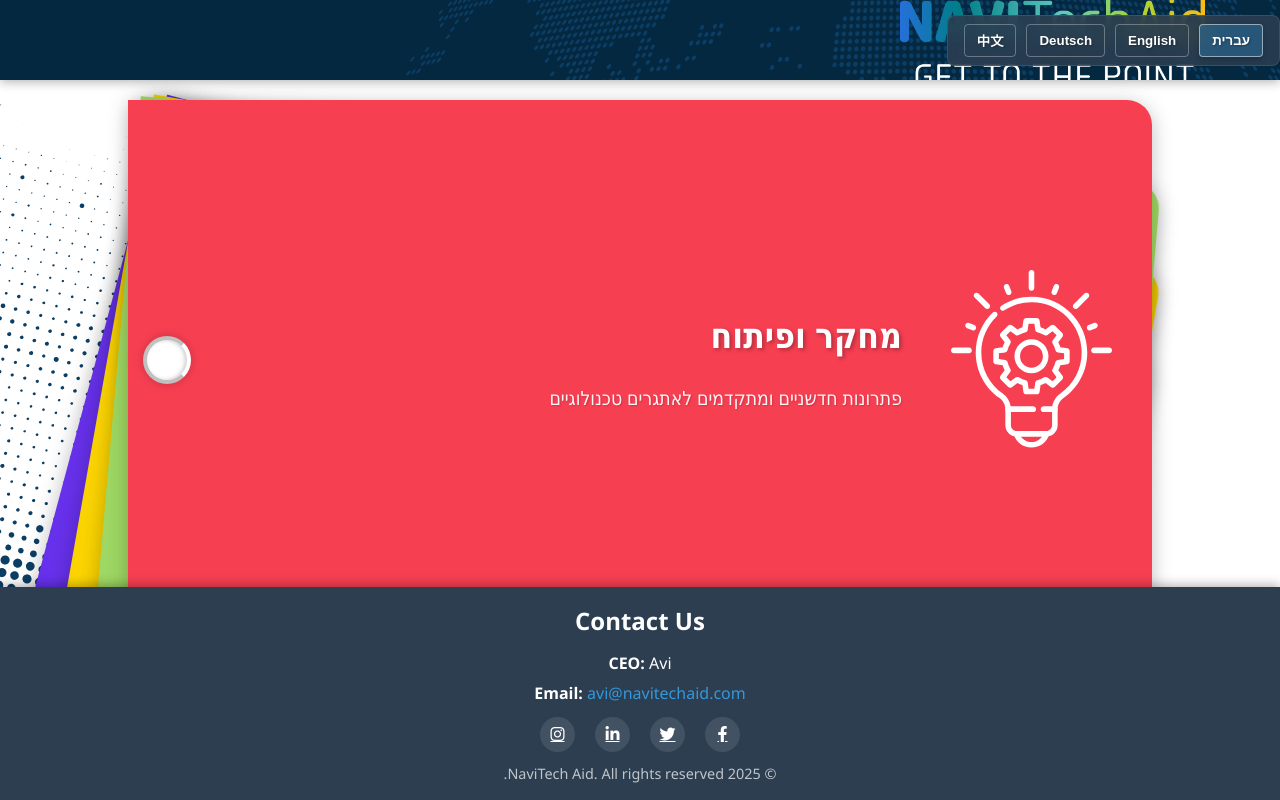
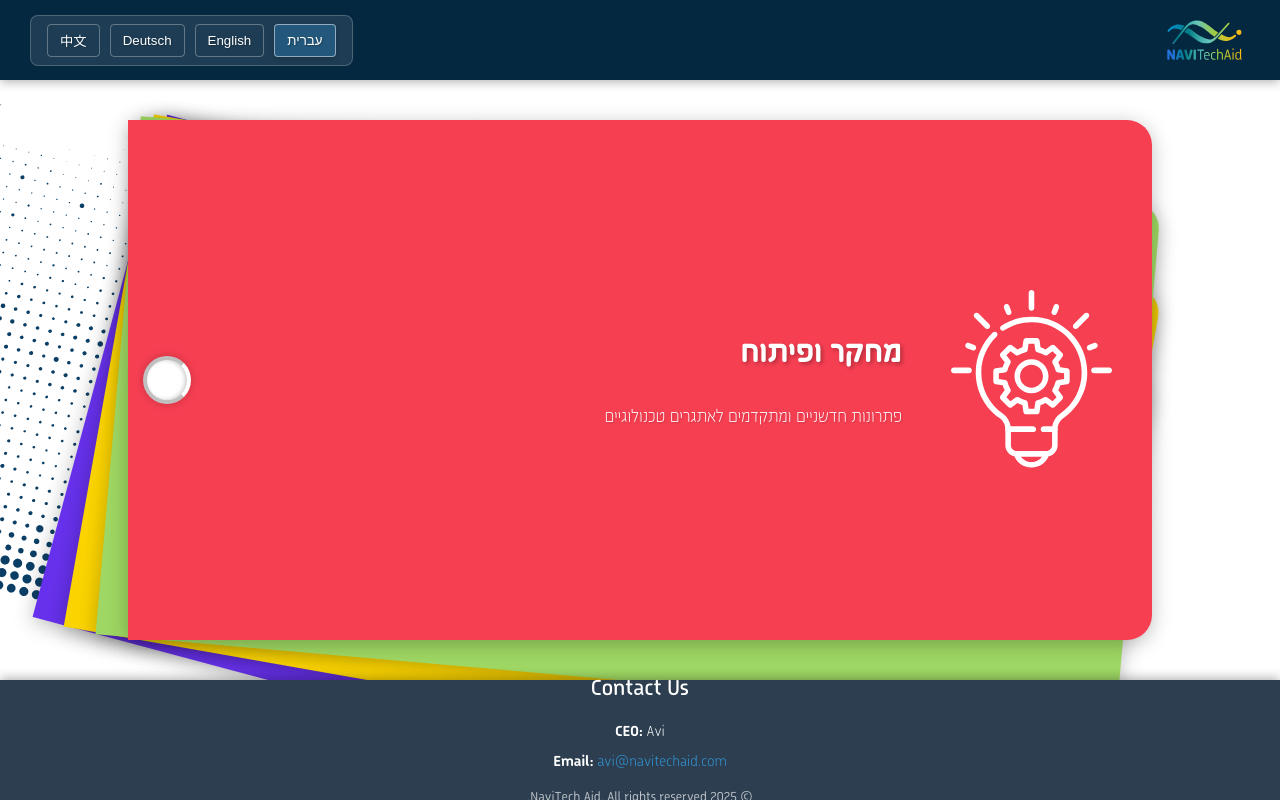
Before and after one commit to a314s/One-Pager, a website: page index.html in a window 1280 px wide. Drawn offline with Linux system fonts and the light colour scheme.

Commit message:
V3.1.0 minor changes to the layout

```diff
--- a/index.html
+++ b/index.html
@@ -10,7 +10,7 @@
 <body>
     <div class="page-container">
         <header>
-            <img src="website header.png" alt="NaviTech Aid Header" class="header-image">
+            <img src="logo navitechaid-04.svg" alt="NaviTech Aid Logo" class="logo-image">
             <div class="language-selector">
                 <button class="lang-btn active" data-lang="he">עברית</button>
                 <button class="lang-btn" data-lang="en">English</button>
@@ -91,12 +91,6 @@
                         <p><strong>CEO:</strong> Avi</p>
                         <p><strong>Email:</strong> <a href="mailto:avi@navitechaid.com">avi@navitechaid.com</a></p>
                     </div>
-                    <div class="social-links">
-                        <a href="#" class="social-icon"><i class="fab fa-facebook-f"></i></a>
-                        <a href="#" class="social-icon"><i class="fab fa-twitter"></i></a>
-                        <a href="#" class="social-icon"><i class="fab fa-linkedin-in"></i></a>
-                        <a href="#" class="social-icon"><i class="fab fa-instagram"></i></a>
-                    </div>
                 </div>
                 <div class="copyright">
                     <p>&copy; 2025 NaviTech Aid. All rights reserved.</p>
--- a/script.js
+++ b/script.js
@@ -51,15 +51,21 @@ document.addEventListener('DOMContentLoaded', () => {
             });
 
             if (direction === 'up') {
-                // When going up, remove active class from current tag only
+                // When going up, remove active class from current tag
                 tags[currentTagIndex].classList.remove('active');
-                // Reset all subsequent tags
-                for (let i = currentTagIndex + 1; i < tags.length; i++) {
-                    tags[i].classList.remove('active');
+                // Update positions for all tags
+                for (let i = 0; i < tags.length; i++) {
+                    tags[i].style.transform = `translateX(${-10 * i}px) rotate(${5 * i}deg)`;
+                    tags[i].style.zIndex = tags.length - i;
                 }
             } else {
-                // When going down, add active class to current tag only
+                // When going down, add active class to current tag
                 tags[currentTagIndex].classList.add('active');
+                // Update positions for remaining tags
+                for (let i = currentTagIndex + 1; i < tags.length; i++) {
+                    tags[i].style.transform = `translateX(${-10 * (i - currentTagIndex - 1)}px) rotate(${5 * (i - currentTagIndex - 1)}deg)`;
+                    tags[i].style.zIndex = tags.length - (i - currentTagIndex);
+                }
             }
 
             currentTagIndex = nextIndex;
@@ -141,6 +147,7 @@ document.addEventListener('DOMContentLoaded', () => {
     // Initialize transitions and positions
     tags.forEach((tag, index) => {
         tag.style.transition = 'all 0.4s cubic-bezier(0.4, 0.0, 0.2, 1)';
-        tag.style.setProperty('--index', index);
+        tag.style.transform = `translateX(${-10 * index}px) rotate(${5 * index}deg)`;
+        tag.style.zIndex = tags.length - index;
     });
 });
--- a/styles.css
+++ b/styles.css
@@ -5,10 +5,38 @@
     --text-color: #333;
     --transition: all 0.3s ease;
     --header-height: 10vh;
+    --footer-height: 15vh;
     --tag-height: 65vh;
     --tag-width: 80vw;
     --tag-angle: 5deg;
-    --frosted-blue: rgba(44, 62, 80, 0.85);
+}
+
+@font-face {
+    font-family: 'Pauza';
+    src: url('font pauza navitechaid/Pauza-Regular-TRIAL.otf') format('opentype');
+    font-weight: normal;
+    font-style: normal;
+}
+
+@font-face {
+    font-family: 'Pauza';
+    src: url('font pauza navitechaid/Pauza-Bold-TRIAL.otf') format('opentype');
+    font-weight: bold;
+    font-style: normal;
+}
+
+@font-face {
+    font-family: 'Pauza';
+    src: url('font pauza navitechaid/Pauza-Light-TRIAL.otf') format('opentype');
+    font-weight: 300;
+    font-style: normal;
+}
+
+@font-face {
+    font-family: 'Pauza';
+    src: url('font pauza navitechaid/Pauza-Medium-TRIAL.otf') format('opentype');
+    font-weight: 500;
+    font-style: normal;
 }
 
 * {
@@ -22,7 +50,7 @@ html, body {
 }
 
 body {
-    font-family: 'Segoe UI', Tahoma, Geneva, Verdana, sans-serif;
+    font-family: 'Pauza', sans-serif;
     line-height: 1.6;
     color: var(--text-color);
     background: url('texture.png') repeat;
@@ -38,36 +66,30 @@ body {
 /* Header Styles */
 header {
     height: var(--header-height);
-    background: var(--secondary-color);
+    background: #052841;
     box-shadow: 0 2px 10px rgba(0, 0, 0, 0.3);
-    overflow: hidden;
     display: flex;
     align-items: center;
+    justify-content: space-between;
+    padding: 0 30px;
     flex-shrink: 0;
     position: relative;
     z-index: 100;
 }
 
-.header-image {
-    position: absolute;
-    top: 0;
-    left: 0;
-    width: 100%;
-    height: 100%;
-    object-fit: cover;
+.logo-image {
+    height: 70%;
+    width: auto;
+    object-fit: contain;
 }
 
 .language-selector {
-    position: relative;
     display: flex;
     gap: 10px;
-    z-index: 10;
     padding: 8px 16px;
-    margin-left: 20px;
-    background: var(--frosted-blue);
-    backdrop-filter: blur(8px);
+    background: rgba(255, 255, 255, 0.1);
     border-radius: 8px;
-    border: 1px solid rgba(255, 255, 255, 0.1);
+    border: 1px solid rgba(255, 255, 255, 0.2);
 }
 
 .lang-btn {
@@ -78,7 +100,7 @@ header {
     border-radius: 4px;
     cursor: pointer;
     transition: var(--transition);
-    font-weight: bold;
+    font-weight: 500;
     text-shadow: 1px 1px 2px rgba(0, 0, 0, 0.3);
 }
 
@@ -104,7 +126,7 @@ main {
     position: relative;
     z-index: 1;
     overflow: hidden;
-    height: calc(100vh - var(--header-height) - 61px);
+    height: calc(100vh - var(--header-height) - var(--footer-height));
 }
 
 .tag-container {
@@ -178,6 +200,7 @@ main {
     margin-bottom: 20px;
     text-shadow: 2px 2px 4px rgba(0, 0, 0, 0.3);
     transition: all 0.4s cubic-bezier(0.4, 0.0, 0.2, 1);
+    font-weight: bold;
 }
 
 .tag-text p {
@@ -186,46 +209,30 @@ main {
     opacity: 0.95;
     text-shadow: 1px 1px 2px rgba(0, 0, 0, 0.2);
     transition: all 0.4s cubic-bezier(0.4, 0.0, 0.2, 1);
+    font-weight: 300;
 }
 
-/* Tag colors and initial positions */
-.tag:nth-child(1) {
-    --tag-color: #F73F52;
+/* Tag colors */
+.tag:nth-child(1) { --tag-color: #F73F52; }
+.tag:nth-child(2) { --tag-color: #9ED763; }
+.tag:nth-child(3) { --tag-color: #FBD400; }
+.tag:nth-child(4) { --tag-color: #6730EC; }
+
+/* Tag Animation */
+.tag {
     transform: translateX(0) rotate(0deg);
-    z-index: 4;
+    transition: transform 0.4s cubic-bezier(0.4, 0.0, 0.2, 1),
+                opacity 0.4s cubic-bezier(0.4, 0.0, 0.2, 1),
+                z-index 0s;
 }
 
-.tag:nth-child(2) {
-    --tag-color: #9ED763;
-    transform: translateX(-10px) rotate(calc(var(--tag-angle)));
-    z-index: 3;
-}
-
-.tag:nth-child(3) {
-    --tag-color: #FBD400;
-    transform: translateX(-20px) rotate(calc(var(--tag-angle) * 2));
-    z-index: 2;
-}
-
-.tag:nth-child(4) {
-    --tag-color: #6730EC;
-    transform: translateX(-30px) rotate(calc(var(--tag-angle) * 3));
-    z-index: 1;
-}
-
-/* Tag Animation */
 .tag.active {
-    transform: translateX(-100%) rotate(-90deg);
+    transform: translateX(-100%) rotate(-90deg) !important;
     opacity: 0.3;
 }
 
 .tag.active + .tag {
-    transform: translateX(0) rotate(0deg);
-}
-
-/* Ensure non-active tags maintain their position */
-.tag:not(.active) {
-    transform: translateX(calc(-10px * (var(--index, 0)))) rotate(calc(var(--tag-angle) * var(--index, 0)));
+    transform: translateX(0) rotate(0deg) !important;
 }
 
 .tag.active .tag-content {
@@ -243,11 +250,13 @@ main {
 footer {
     background-color: var(--secondary-color);
     color: white;
-    padding: 15px 0;
+    height: 15vh;
     flex-shrink: 0;
     position: relative;
     z-index: 100;
     box-shadow: 0 -2px 10px rgba(0, 0, 0, 0.3);
+    display: flex;
+    align-items: center;
 }
 
 .container {
@@ -264,11 +273,13 @@ footer {
 .contact-section h2 {
     font-size: 1.5rem;
     margin-bottom: 10px;
+    font-weight: 500;
 }
 
 .contact-info {
     margin-bottom: 10px;
     font-size: 1rem;
+    font-weight: 300;
 }
 
 .contact-info p {
@@ -286,34 +297,11 @@ footer {
     text-decoration: underline;
 }
 
-.social-links {
-    display: flex;
-    justify-content: center;
-    gap: 20px;
-    margin-bottom: 10px;
-}
-
-.social-icon {
-    display: flex;
-    align-items: center;
-    justify-content: center;
-    width: 35px;
-    height: 35px;
-    background-color: rgba(255, 255, 255, 0.1);
-    color: white;
-    border-radius: 50%;
-    transition: var(--transition);
-}
-
-.social-icon:hover {
-    background-color: var(--primary-color);
-    transform: translateY(-2px);
-}
-
 .copyright {
     text-align: center;
     font-size: 0.9rem;
     color: rgba(255, 255, 255, 0.7);
+    margin-top: 10px;
 }
 
 /* Responsive Styles */
```
Also changed, not shown: font pauza navitechaid/Pauza-Black-TRIAL.otf (added), font pauza navitechaid/Pauza-Bold-TRIAL.otf (added), font pauza navitechaid/Pauza-Light-TRIAL.otf (added), font pauza navitechaid/Pauza-Medium-TRIAL.otf (added), font pauza navitechaid/Pauza-Regular-TRIAL.otf (added), font pauza navitechaid/Pauza-Thin-TRIAL.otf (added), logo navitechaid-04.svg (added).
